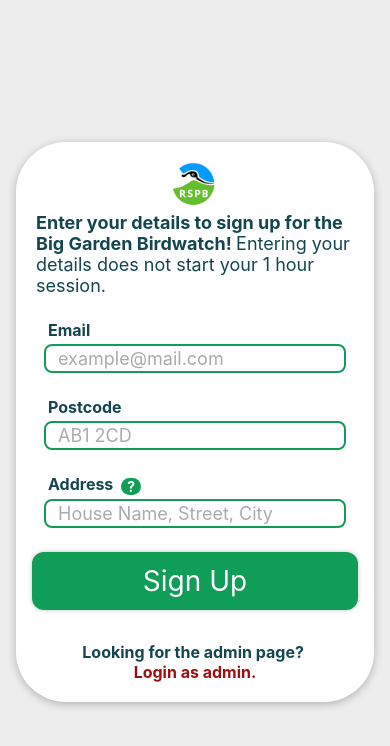
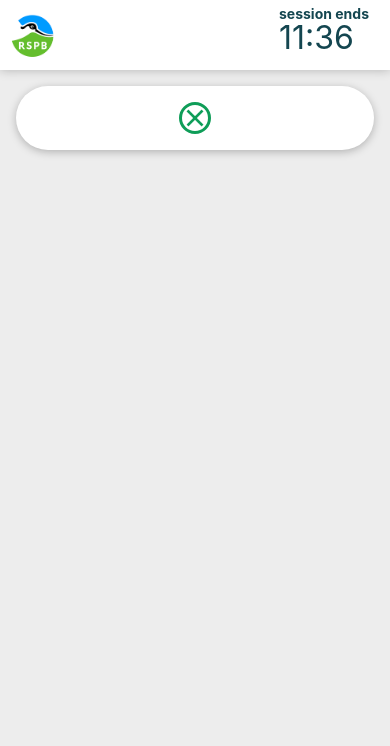
Before and after one commit to Platymek/HumanComputerInteraction-HiFi-Prototype, a React Native app: screen / in a window 390 px wide. Shown: the top 746 px of the page. Built offline with nearby package versions, Linux system fonts and the light colour scheme.

Commit message:
Finished toggle

```diff
--- a/App.js
+++ b/App.js
@@ -15,11 +15,10 @@ import Main from './pages/templates/Main';
 import Info from './pages/Info';
 import FullList from './pages/FullList';
 import Results from './pages/Results';
-
-import IndividualSearch from './pages/templates/components/IndividualSearch';
-import SearchBirds from './pages/templates/components/SearchBirds';
 import Home from './pages/Home';
 import Questionnaire from './pages/Questionnaire';
+
+import NewToggle from './pages/templates/components/NewToggle';
 
 function TestHarness({
 
@@ -28,6 +27,8 @@ function TestHarness({
 }) {
 
     const { colors, birds, log, setLog } = route.params
+
+    const [toggled, setToggled] = useState(false);
 
     return (
 
@@ -40,20 +41,15 @@ function TestHarness({
 
                 colors={colors}
             >
-                <SearchBirds
+                <NewToggle
 
                     colors={colors}
-                    birds={birds}
-                    results={false}
-                    navigation={navigation}
-                    log={log}
-                    setLog={setLog}
-                />
-                <SearchBirds
+                    toggled={toggled}
 
-                    colors={colors}
-                    birds={birds}
-                    results={true}
+                    onToggled={() => {
+
+                        setToggled(!toggled)
+                    }}
                 />
             </Container>
 
@@ -108,7 +104,7 @@ function App() {
 
             <Stack.Navigator
 
-                initialRouteName="SignUp"
+                initialRouteName="TestHarness"
 
                 screenOptions={{
 
--- a/pages/Questionnaire.js
+++ b/pages/Questionnaire.js
@@ -118,25 +118,40 @@ export default function Questionnaire({
 
                         flexDirection: 'row',
                         flexWrap: 'wrap',
-                        justifyContent: 'space-between',
+                        justifyContent: 'space-around',
+                        width: "100%",
                     }}>
-                        <AddButton
+                        <View
 
-                            colors={colors}
-                            birds={birds}
-                            log={log}
-                            birdIndex={questionNumber}
-                            navigation={navigation}
-                        />
+                            style={{
 
-                        <SeeInfo
+                                width: "45%",
+                            }}
+                        >
+                            <SeeInfo
 
+                                colors={colors}
+                                navigation={navigation}
+                                birdIndex={questionNumber}
+                            />
+                        </View>
 
-                            colors={colors}
-                            navigation={navigation}
-                            birdIndex={questionNumber}
-                            compact={true}
-                        />
+                        <View
+
+                            style={{
+
+                                width: "45%",
+                            }}
+                        >
+                            <AddButton
+
+                                colors={colors}
+                                birds={birds}
+                                log={log}
+                                birdIndex={questionNumber}
+                                navigation={navigation}
+                            />
+                        </View>
 
                     </View>
 
@@ -165,10 +180,13 @@ export default function Questionnaire({
 
                 <View style={{
 
-                    justifyContent: 'space-between',
+                    justifyContent: 'space-evenly',
                     flexDirection: 'row',
                     flexWrap: 'wrap',
                     marginTop: 22,
+                    width: "100%",
+                    paddingLeft: 16,
+                    paddingRight: 16,
                 }}>
 
                     <View style={{ width: "40%" }}>
@@ -176,7 +194,7 @@ export default function Questionnaire({
                         <BigButton
 
                             colors={colors}
-                            title={"No"}
+                            title={"no"}
                             alt={true}
 
                             onPress={() => {
@@ -194,7 +212,7 @@ export default function Questionnaire({
                         <BigButton
 
                             colors={colors}
-                            title={"Yes"}
+                            title={"yes"}
 
                             onPress={() => {
 
--- a/pages/templates/components/AddButton.js
+++ b/pages/templates/components/AddButton.js
@@ -28,10 +28,10 @@ export default function AddButton(props) {
 
         if (full){
 
-            return 'Add to log +'
+            return 'add to log +'
         }
 
-        return 'Add +'
+        return 'add +'
     }
 
     return (
--- a/pages/templates/components/IndividualSearch.js
+++ b/pages/templates/components/IndividualSearch.js
@@ -28,14 +28,35 @@ export default function IndividualSearch(props) {
             colors={props.colors}
             bird={props.birds[props.birdIndex]}
         >
+            <View style={{
+
+                flexDirection: 'row',
+                flexWrap: 'wrap',
+                justifyContent: 'space-around',
+                width: "100%",
+            }}>
+                <View
+
+                    style={{
+
+                        width: "50%",
+                    }}
+                >
                     <SeeInfo
 
                         colors={props.colors}
+                        navigation={props.navigation}
                         birdIndex={props.birdIndex}
-                navigation={props.navigation}
-                smallText={true}
-                compact={true}
                     />
+                </View>
+
+                <View
+
+                    style={{
+
+                        width: "50%",
+                    }}
+                >
                     <AddButton
 
                         colors={props.colors}
@@ -43,9 +64,11 @@ export default function IndividualSearch(props) {
                         log={props.log}
                         birdIndex={props.birdIndex}
                         navigation={props.navigation}
-                smallText={true}
-                compact={true}
                     />
+                </View>
+
+            </View>
+
         </BirdContainer>
     )
 }
--- /dev/null
+++ b/pages/templates/components/NewToggle.js
@@ -0,0 +1,59 @@
+import { Image, Pressable } from "react-native";
+
+/*
+    - AddButton Component -
+
+    props:
+    - colors: color palette of page
+    - toggled: boolean, is toggled
+    - onToggle: function called on toggle
+*/
+
+export default function NewToggle(props) {
+
+    return (
+
+        <Pressable
+
+            style={{
+
+                borderRadius: 999,
+                borderWidth: 3,
+                borderColor: props.colors[3],
+
+                backgroundColor: props.toggled
+                    ? props.colors[3]
+                    : props.colors[1],
+
+                justifyContent: 'center',
+                alignItems: 'center',
+
+                width: 32,
+                height: 32,
+            }}
+
+            onPress={props.onToggled}
+        >
+            <Image
+
+                style={{
+
+                    width: 20,
+                    height: 20,
+
+                    tintColor: props.toggled
+                        ? props.colors[1]
+                        : props.colors[3],
+                }}
+
+                source={
+
+                    props.toggled
+                        ? require('../../../assets/Tick.png')
+                        : require('../../../assets/Cross.png')
+                }
+            />
+
+        </Pressable>
+    )
+}
--- a/pages/templates/components/SeeInfo.js
+++ b/pages/templates/components/SeeInfo.js
@@ -9,16 +9,27 @@ import BigButton from "./BigButton";
     - birdIndex: index of bird list
     - (optional) smallText: boolean, small text
     - (optional) compact: boolean, compact button
+    - (optional) full: boolean, displays 'Add to log +', not 'Add +'
 */
 
 export default function SeeInfo(props) {
+
+    function getTitle(full) {
+
+        if (full) {
+
+            return 'see info'
+        }
+
+        return 'info'
+    }
 
     return (
 
         <BigButton
 
             colors={props.colors}
-            title={"see info"}
+            title={getTitle(props.full)}
             lite={true}
             smallText={props.smallText == true}
             compact={props.compact == true}
```
Also changed, not shown: assets/Cross.png (added), assets/Tick.png (added). Lines whose indentation alone changed are shown as unchanged.
